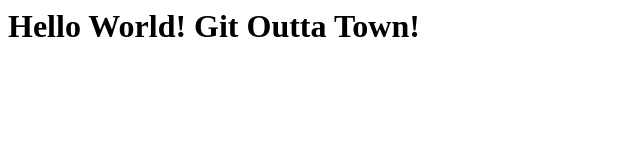
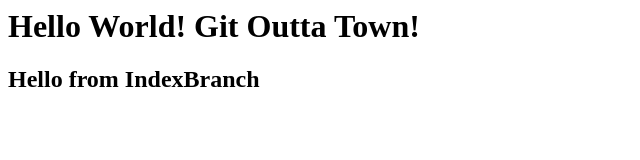
Before and after one commit to MarcoAgustin/BlackjackApp, a plain HTML site: page index.html in a window 1280 px wide. Shown: the whole page, without its empty margins (0-640 px from the left). Drawn offline with Linux system fonts and the light colour scheme.

Commit message:
add h2 tag

```diff
--- a/index.html
+++ b/index.html
@@ -1 +1,2 @@
 <h1>Hello World! Git Outta Town!</h1>
+<h2>Hello from IndexBranch </h2>
```
